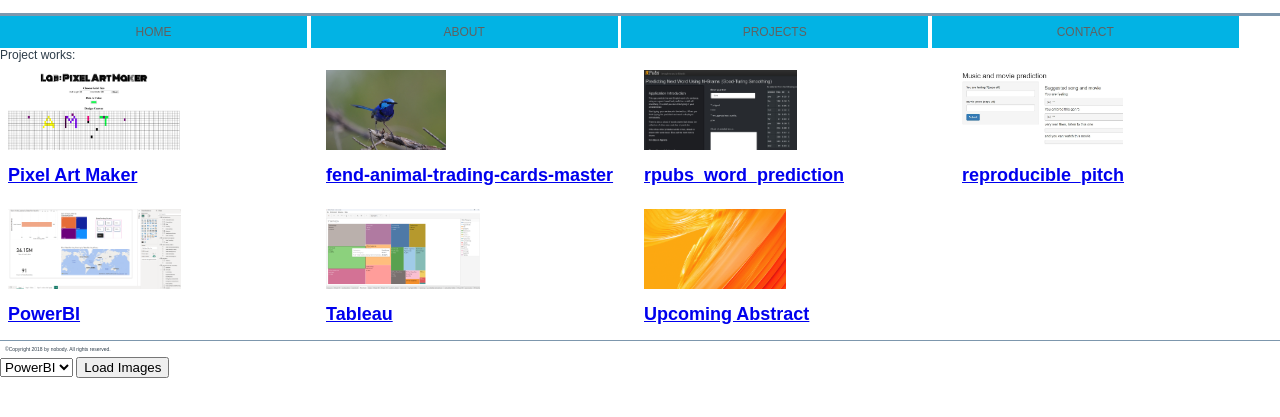
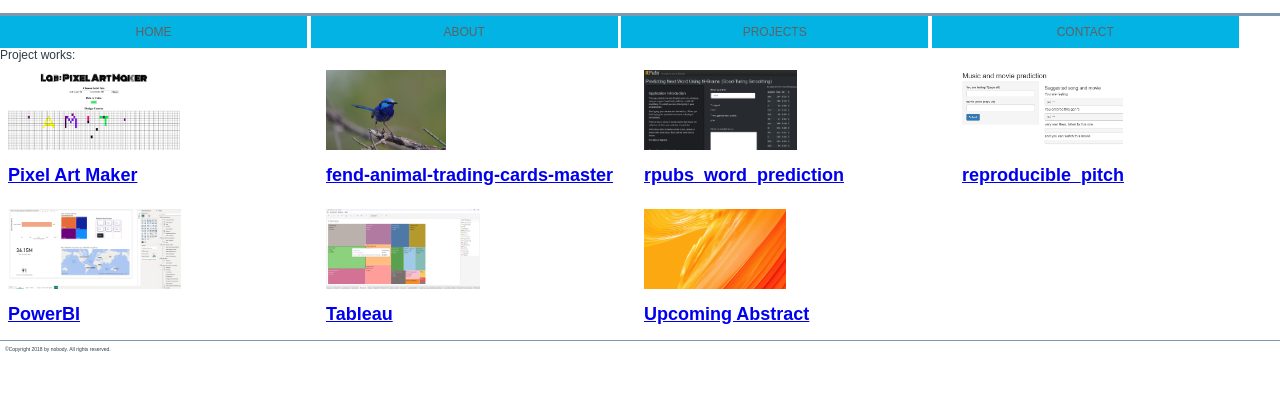
Before and after one commit to amitms/Portfolio-Site, a website: page index.html in a window 1280 px wide. Shown: the part 61-478 px from the top of the page. Drawn offline with Linux system fonts and the light colour scheme.

Commit message:
added image list for tableau image.json

```diff
--- a/index.html
+++ b/index.html
@@ -105,12 +105,6 @@
 		</div>
 
 	</footer>
-<!--select folder to display images-------------------------->
-<select id="folderSelect">
-	<option value="powerbi">PowerBI</option>
-	<option value="tableau">Tableau</option>
-</select>
-<button id="loadBtn">Load Images</button>
 <!--navigation-------------------------------------------->
 <script>
       var menu = document.querySelector('#menu');
@@ -129,23 +123,13 @@
 <!-- show Images upon clicking using node.js api/images?folder=powerbi, testing : http://localhost:3000/api/images?folder=powerbi-->
 <script>
 document.addEventListener('DOMContentLoaded', () => {
-
   const folderSelect = document.getElementById('folderSelect');
-  const loadBtn = document.getElementById('loadBtn');
-
-  // Auto-detect folders inside /img
   const folders = ['powerbi', 'tableau']; // Add folder names manually or generate via script
   folders.forEach(f => {
     const option = document.createElement('option');
     option.value = f;
     option.textContent = f;
     folderSelect.appendChild(option);
-  });
-
-  // 2Load images on button click
-  loadBtn.addEventListener('click', () => {
-    const folder = folderSelect.value;
-    loadImages(folder);
   });
 });
 
```
